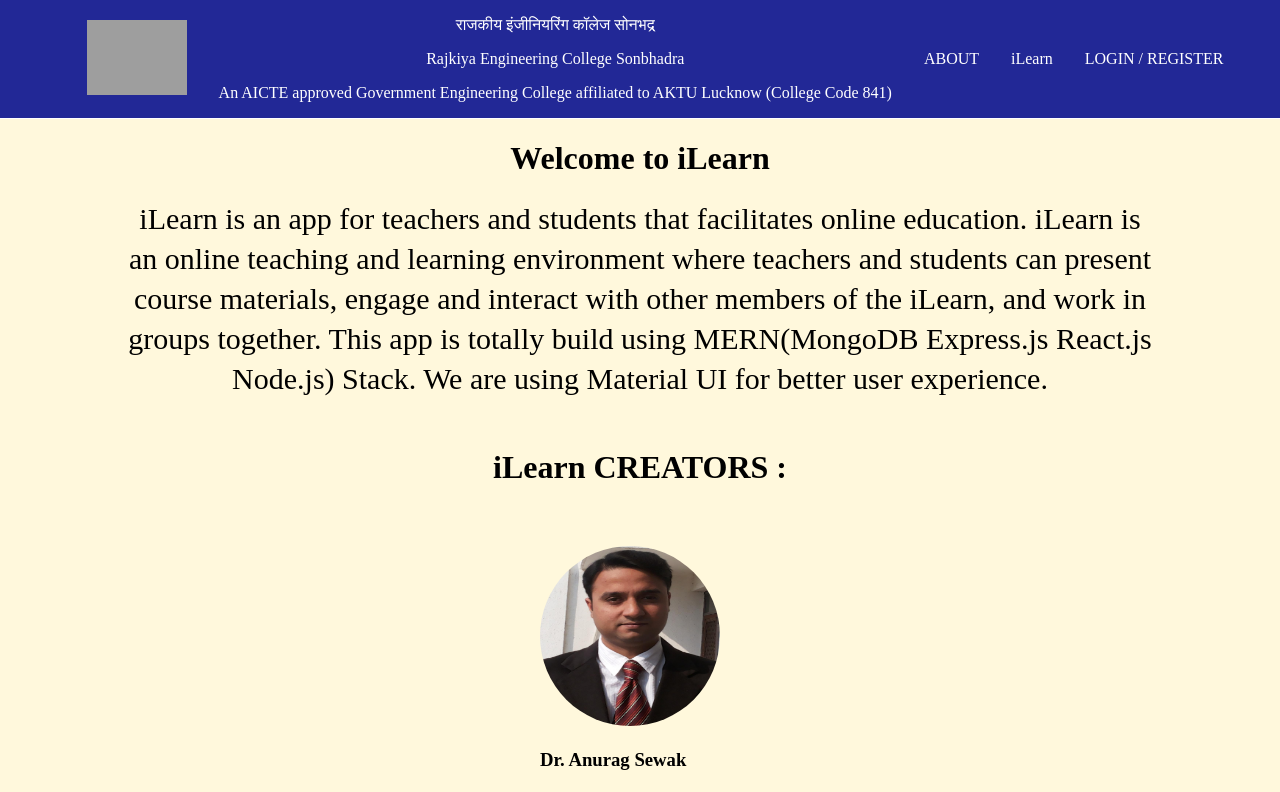
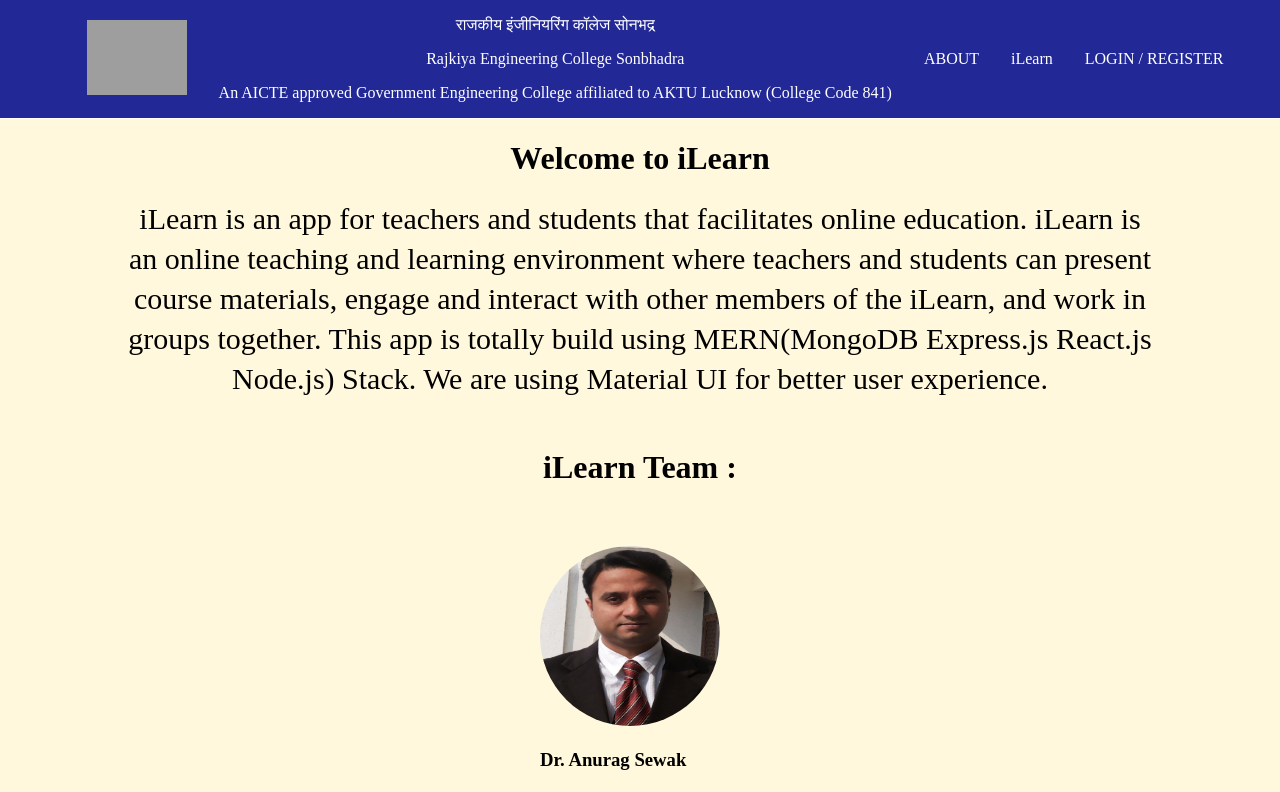
Before and after one commit to Satyamall/B.Tech_Final_Year_Project_Classroom_for_College, a React (Create React App) app in the folder client/: page /home in a window 1280 px wide. Shown: the top 792 px of the page. Built offline with nearby package versions, Linux system fonts and the light colour scheme; no server answers; grey boxes are pictures that could not be loaded; a web font is replaced by a local one.

Commit message:
Updated code of Project

```diff
--- a/client/src/Components/home.component.js
+++ b/client/src/Components/home.component.js
@@ -13,7 +13,7 @@ const Home = () => {
             iLearn is an app for teachers and students that facilitates online education. iLearn is an online teaching and learning environment where teachers and students can present course materials, engage and interact with other members of the iLearn, and work in groups together. This app is totally build using MERN(MongoDB Express.js React.js Node.js) Stack. We are using Material UI for better user experience.
             </p>
         </div>
-        <h1 style={{ textAlign: "center", margin: "50px"}}> iLearn CREATORS : </h1>
+        <h1 style={{ textAlign: "center", margin: "50px"}}> iLearn Team : </h1>
         <div style={{display: "flex", flexWrap: "wrap", alignItems: "center", justifyContent: "center", gap:"10rem", padding: "10px"}}>
                 <div style={{width: "200px"}}>
                   <img src={Anurag_Sir} alt="Dr. Anurag Sewak" width="180px" height="180px" style={{ borderRadius: "50%"}}/>
```
